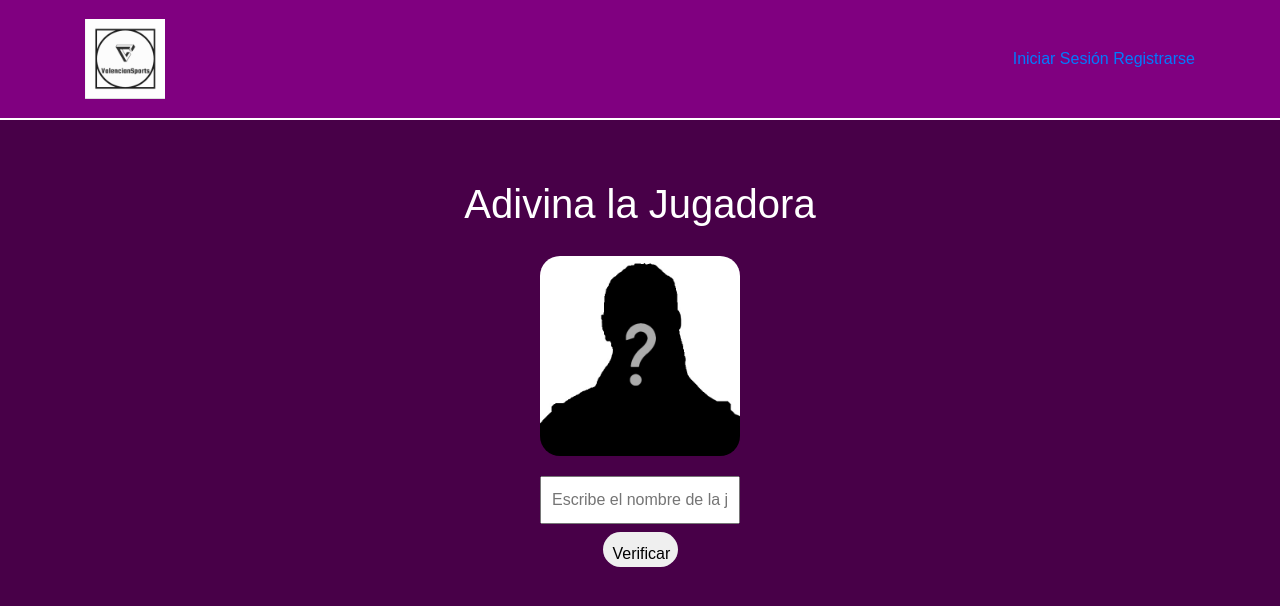
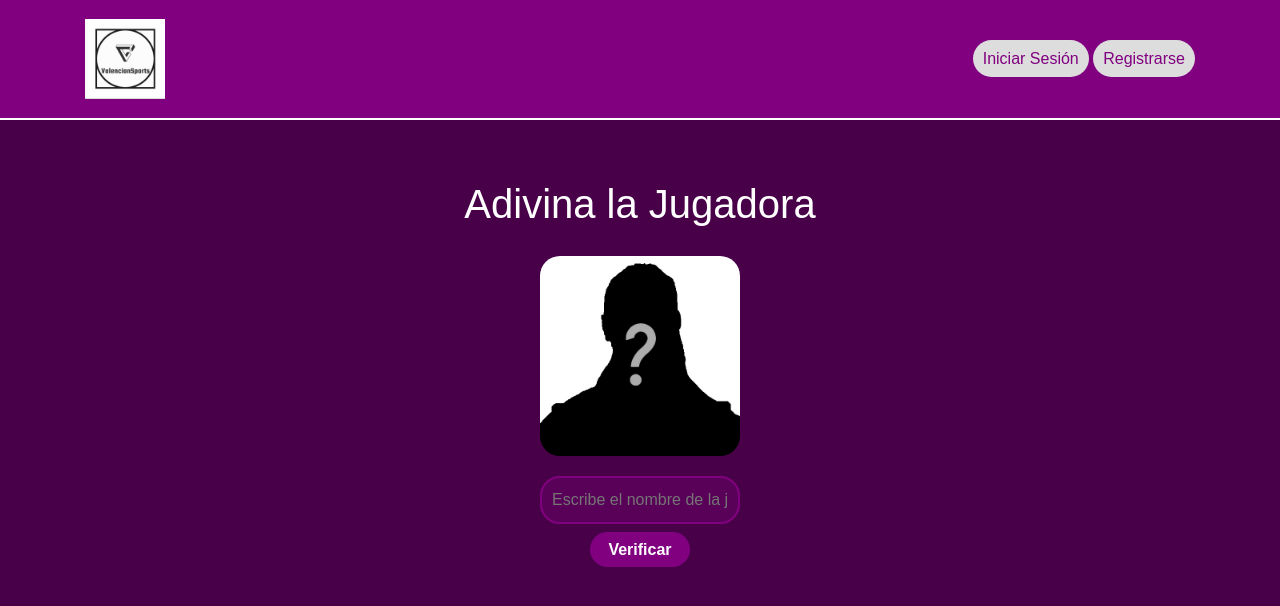
Before and after one commit to Rubyy2211/futfemweb, a PHP site: page /src/app/trayectoria.php in a window 1280 px wide. Shown: the top 606 px of the page. Run offline with PHP 8.4, Linux system fonts and the light colour scheme; data that the repository does not hold is empty.

Commit message:
Añadir algún estilo

```diff
--- a/css/estilos.css
+++ b/css/estilos.css
@@ -17,6 +17,14 @@ header .container{
     justify-content: space-between;
     align-items: center;
 }
+
+header .botones a{
+    text-decoration: none;
+    padding: 10px;
+    background: #dddddd;
+    border-radius: 20px;
+    color: purple;
+}
 h1{
     margin-top: 7.5vh;
 }
@@ -30,11 +38,17 @@ button{
     border-radius: 20px;
     height: 35px;
     border: none;
-    width: 75px;
+    width: 100px;
+    color: white;
+    font-weight: bold;
+    background: purple;
 }
 
 input {
     padding: 10px;
     font-size: 16px;
     width: 200px;
+    background: rgba(128, 0, 128, 0.3);
+    border: 2px solid purple;
+    border-radius: 20px;
 }
--- a/css/trayectoria.css
+++ b/css/trayectoria.css
@@ -36,11 +36,6 @@ input {
     font-size: 16px;
 }
 
-button {
-    padding: 10px;
-    font-size: 16px;
-}
-
 p {
     font-weight: bold;
 }
--- a/src/app/index.php
+++ b/src/app/index.php
@@ -14,7 +14,7 @@
     <div class="row">
         <div class="col-md-3">
             <div class="game-button">
-                <img src="../img/Captura%20de%20pantalla%202024-09-01%20201329.png" alt="Game 1">
+                <img src="../img/trayectoria.jpg" alt="Game 1">
                 <h4>Futfem Trajectory</h4>
                 <button class="btn btn-primary btn-block" onclick="window.location.href='trayectoria.php'">PLAY</button>
             </div>
```
Also changed, not shown: src/img/trayectoria.jpg (added).
